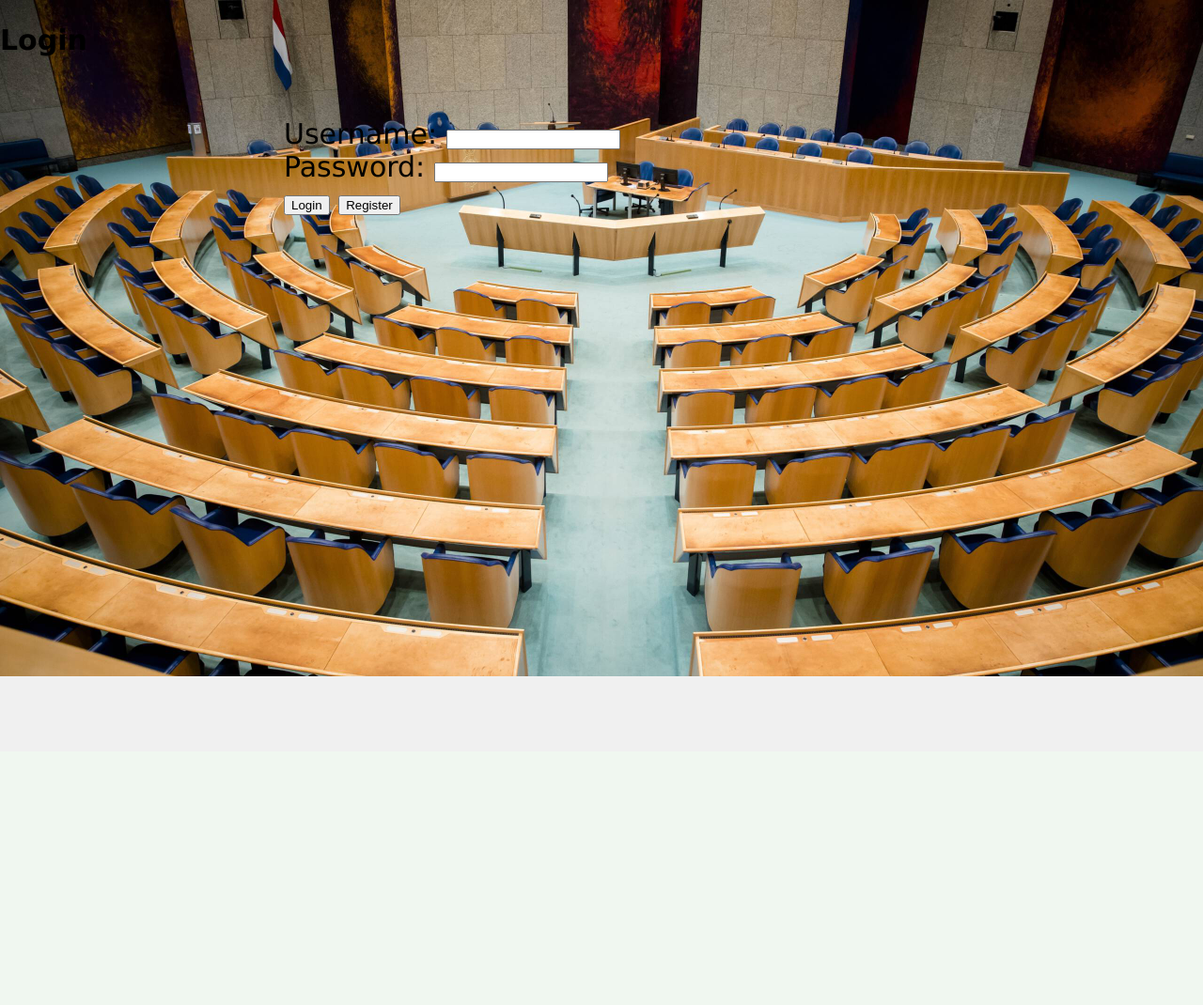
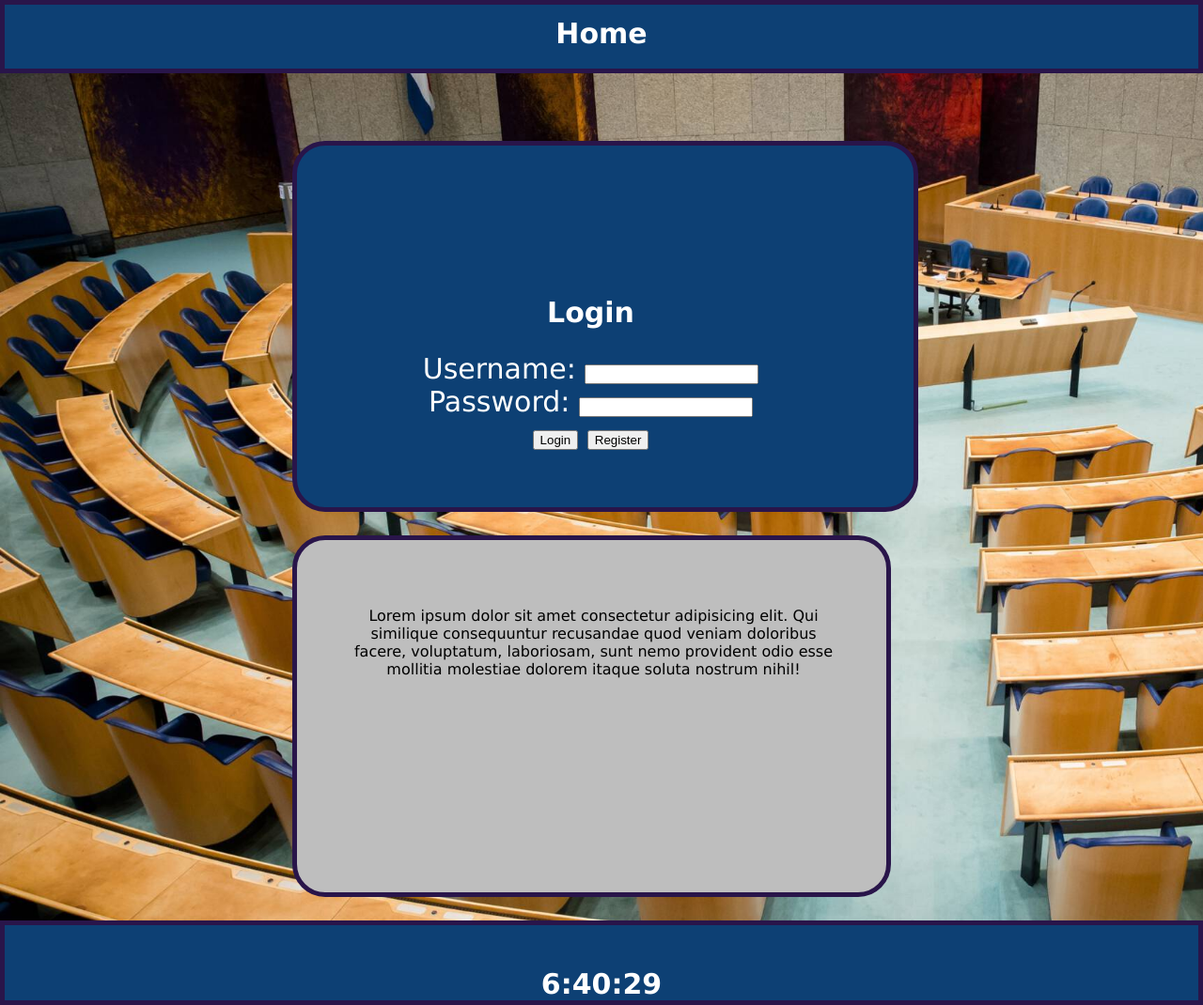
Before and after one commit to Max-Scholten/Project2, a PHP site: page /login.php in a window 1280 px wide. Shown: the whole page at 94% size. Before the commit the page ends 720 px from the top, so only its background shows below. Run offline with PHP 8.4, Linux system fonts and the light colour scheme.

Commit message:
login page style reversed

```diff
--- a/login.php
+++ b/login.php
@@ -54,19 +54,29 @@ $conn = null;
 
 <!DOCTYPE html>
 <html>
+
 <head>
-    <title>Login</title>
+    <title>Home</title>
+
     <link rel="stylesheet" href="../Project2/css/login.css">
+    <script src="../Project2/js/login.js" defer></script>
+
 </head>
-<body>
-    <h2>Login</h2>
+
+<body onload="startTime()">
+
+    <header>Home</header>
+
     <?php if (isset($errorMessage)) : ?>
         <p><?php echo $errorMessage; ?></p>
     <?php endif; ?>
     <?php if (isset($successMessage)) : ?>
         <p><?php echo $successMessage; ?></p>
     <?php endif; ?>
+    <div id="formi">
+
         <form method="POST" action="">
+            <h2>Login</h2>
             <div>
                 <label for="username">Username:</label>
                 <input type="text" id="username" name="username" required>
@@ -80,5 +90,15 @@ $conn = null;
                 <button type="submit" name="register">Register</button>
             </div>
         </form>
+    </div>
+
+    <div id="tekst">
+        <p>Lorem ipsum dolor sit amet consectetur adipisicing elit. Qui similique consequuntur recusandae quod veniam doloribus facere, voluptatum, laboriosam, sunt nemo provident odio esse mollitia molestiae dolorem itaque soluta nostrum nihil!</p>
+
+    </div>
+
+
 </body>
+<footer><div id="txt"></div></footer>
+
 </html>
```
Lines whose indentation alone changed are shown as unchanged.
